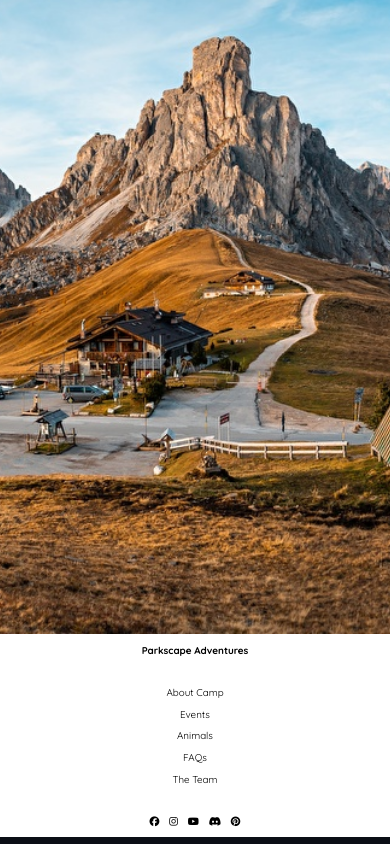
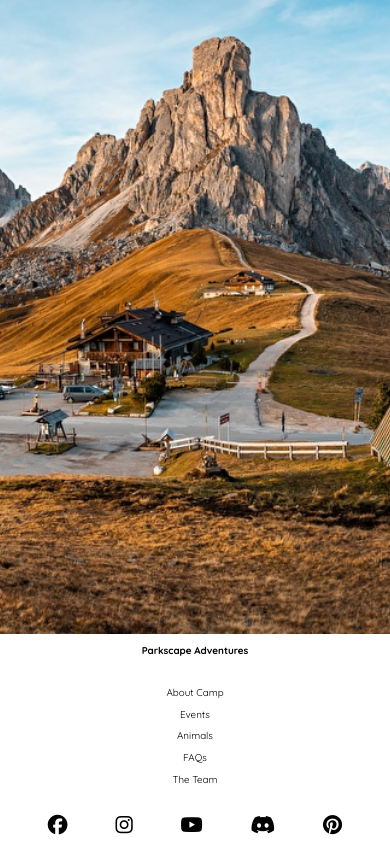
Before and after one commit to jackson-wilmot/national-park-website, a SvelteKit app: page / in a window 390 px wide. Shown: the part 3155-3999 px from the top of the page. Built offline with nearby package versions, Linux system fonts and the light colour scheme.

Commit message:
Made socials clickable on mobile

```diff
--- a/src/routes/SocialContacts.svelte
+++ b/src/routes/SocialContacts.svelte
@@ -6,6 +6,17 @@
 
         i {
             color: black;
+        }
+    }
+
+    @media (max-width: 650px) {
+        i {
+            font-size: 2rem;
+        }
+
+        div {
+            justify-content: space-evenly;
+            width: 100%;
         }
     }
 </style>
```
